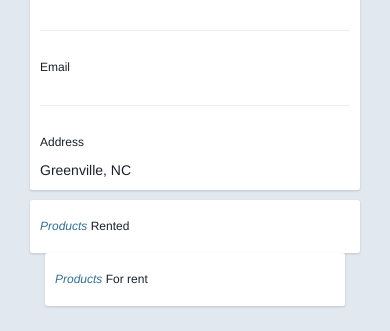
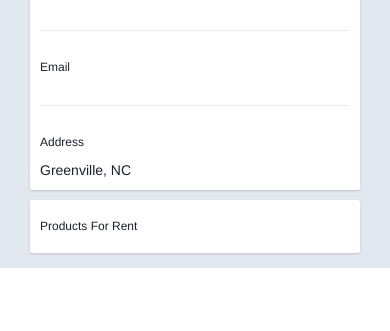
Before and after one commit to nyajallen/CSCI4710_6710_Group11, a Flask app: page /account in a window 390 px wide. Shown: the part 609-940 px from the top of the page. After the commit the page ends 877 px from the top, so only its background shows below. Run offline with Flask 2, Linux system fonts and the light colour scheme; some libraries are stand-ins or nearby versions.

Commit message:
Display user's item on account page

```diff
--- a/Group-FinalProject/main.py
+++ b/Group-FinalProject/main.py
@@ -105,7 +105,10 @@ def account():
         flash('You are not signed in')
     else:
         userinfo = util.get_a_user('RentAnItemDb.db', username, password)
-        return render_template('account.html', firstname= userinfo[0][1], lastname= userinfo[0][2], email= userinfo[0][3], username= username)
+        user_items = util.get_user_items('RentAnItemDb.db', ownerId)
+        print(user_items)
+        return render_template('account.html', firstname= userinfo[0][1], lastname= userinfo[0][2], email= userinfo[0][3], username= username,
+                                user_items=user_items)
 
     return render_template('account.html')
 
@@ -157,7 +160,9 @@ def add_new_user():
     util.insert_a_user('RentAnItemDb.db', email, password, first_name, last_name, username)
     ownerId = util.get_owner_id('RentAnItemDb.db', username, password)
     ownerId = ownerId[0][0]
-    return render_template('account.html', firstname= first_name, lastname= last_name, email= email, username=username)
+    user_items = util.get_user_items('RentAnItemDb.db', ownerId)
+    print(user_items)
+    return render_template('account.html', firstname= first_name, lastname= last_name, email= email, username=username, user_items=user_items)
 
 @app.route('/api/login', methods=['POST'])
 def login_a_user():
@@ -170,7 +175,10 @@ def login_a_user():
     ownerId = ownerId[0][0]
 
     userinfo = util.get_a_user('RentAnItemDb.db', username, password)
-    return render_template('account.html', firstname= userinfo[0][1], lastname= userinfo[0][2], email= userinfo[0][3], username= username)
+    user_items = util.get_user_items('RentAnItemDb.db', ownerId)
+    print(user_items)
+    return render_template('account.html', firstname= userinfo[0][1], lastname= userinfo[0][2], email= userinfo[0][3], username= username,
+                            user_items=user_items)
 
 @app.route('/search_results', methods=['POST'])
 def search_results():
--- a/Group-FinalProject/templates/account.html
+++ b/Group-FinalProject/templates/account.html
@@ -102,6 +102,7 @@ body{
                     <div class="col-sm-3">
                       <h6 class="mb-0">Email</h6>
                     </div>
+
                     <div class="col-sm-9 text-secondary">
                       <td>{{email}}</td>
                     </div>
@@ -118,18 +119,15 @@ body{
                 </div>
               </div>
               <div class="row gutters-sm">
-                <div class="col-sm-6 mb-3">
+                <div class="col-sm-9">
                   <div class="card h-100">
                     <div class="card-body">
-                      <h6 class="d-flex align-items-center mb-3"><i class="material-icons text-info mr-2">Products </i>Rented</h6>
-		                  <td></td>
-                  </div>
-                </div>
-                <div class="col-sm-6 mb-3">
-                  <div class="card h-100">
-                    <div class="card-body">
-                      <h6 class="d-flex align-items-center mb-3"><i class="material-icons text-info mr-2">Products </i>For rent</h6>
-                      <td></td>
+                      <h6 class="d-flex align-items-center">Products For Rent</h6>
+                      {% for item in user_items %}
+                      <div class="col-sm-9 text-secondary">
+                        <td>Item: {{item[2]}} Price: {{item[4]}}</td>
+                      </div>
+                      {% endfor %}
 		          </div>
                 </div>
               </div>
```
Also changed, not shown: Group-FinalProject/util.py (+2 -7 lines).
